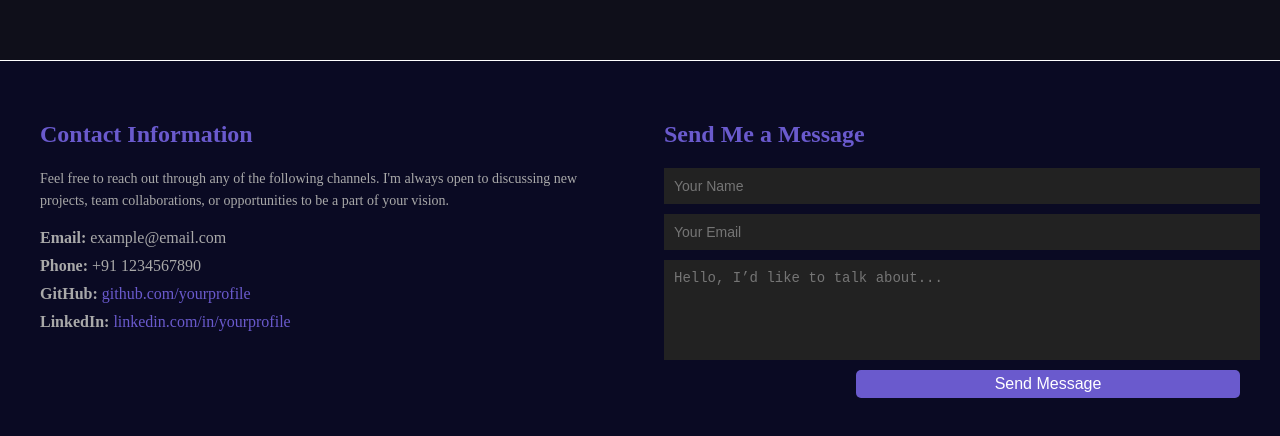
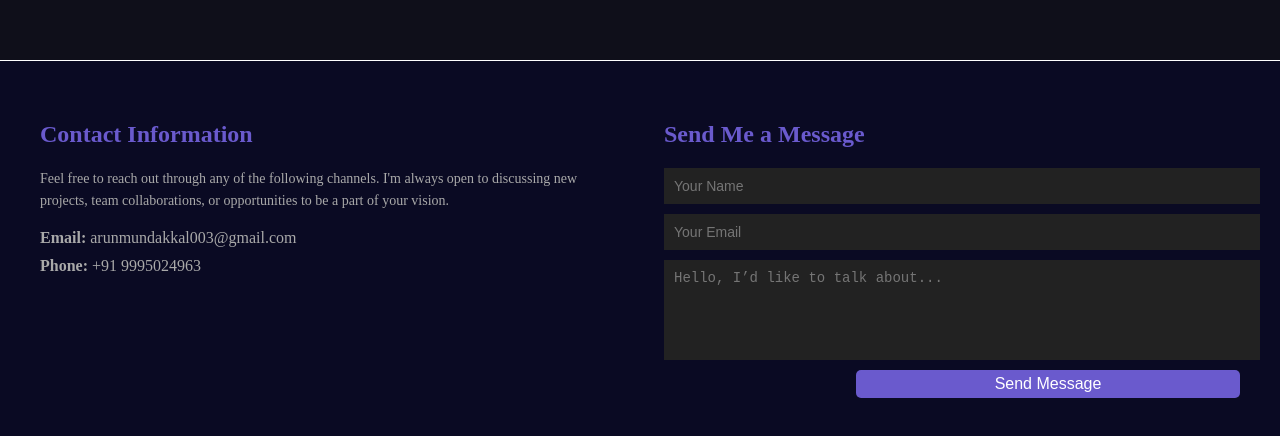
Before and after one commit to Arunitdy/portfolio-2.0, a React (Vite) app in the folder portfolio/: page / in a window 1280 px wide. Shown: the part 1016-1452 px from the top of the page. Built offline with nearby package versions, Linux system fonts and the light colour scheme.

Commit message:
update profile contact information

```diff
--- a/portfolio/src/All/Profile.jsx
+++ b/portfolio/src/All/Profile.jsx
@@ -50,16 +50,10 @@ export const Profile = () => {
                     </p>
                     <ul>
                         <li>
-                        <strong>Email:</strong> example@email.com
+                        <strong>Email:</strong> arunmundakkal003@gmail.com
                         </li>
                         <li>
-                        <strong>Phone:</strong> +91 1234567890
-                        </li>
-                        <li>
-                        <strong>GitHub:</strong> <a href="https://github.com/yourprofile">github.com/yourprofile</a>
-                        </li>
-                        <li>
-                        <strong>LinkedIn:</strong> <a href="https://linkedin.com/in/yourprofile">linkedin.com/in/yourprofile</a>
+                        <strong>Phone:</strong> +91 9995024963
                         </li>
                     </ul>
                     </div>
```
